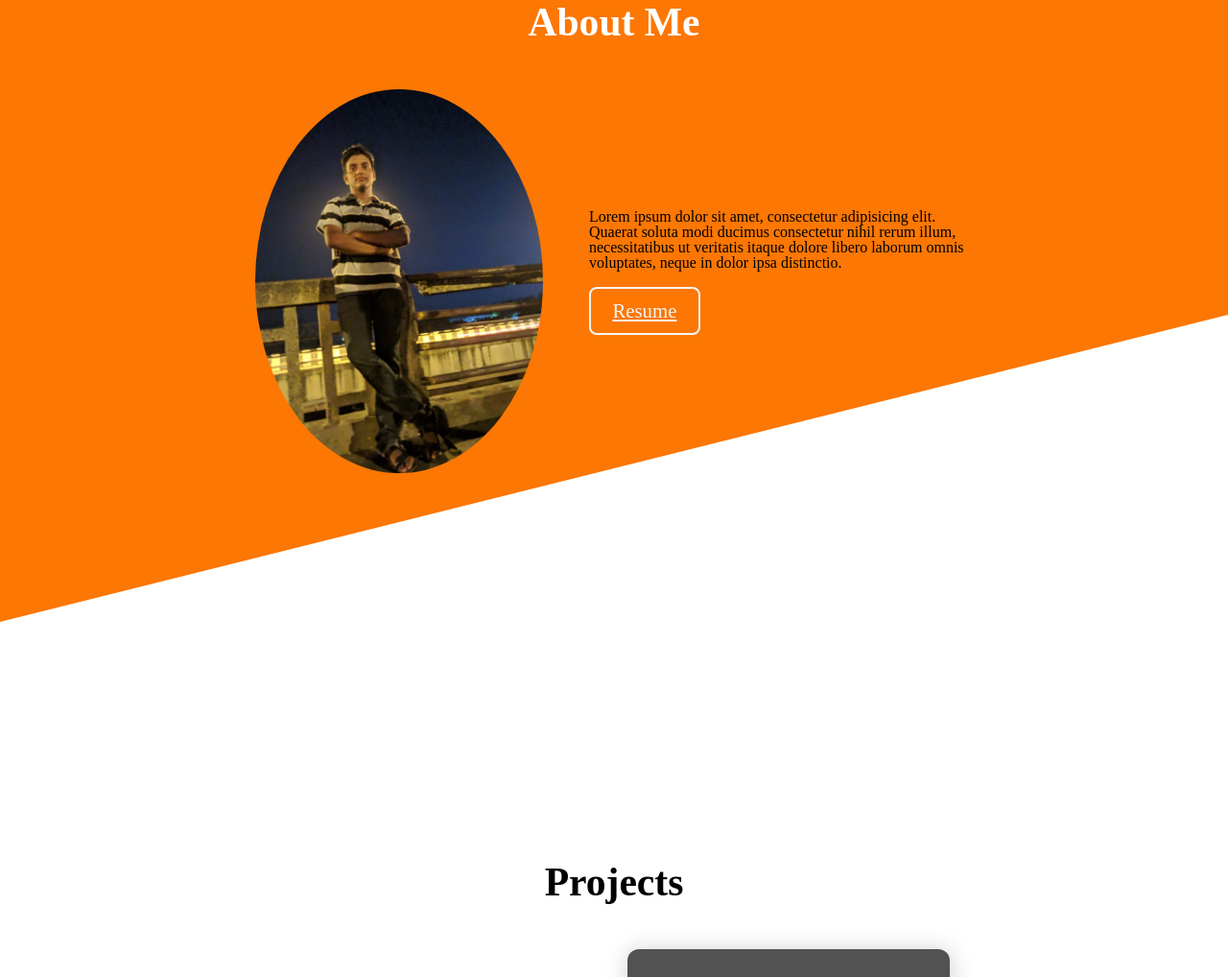
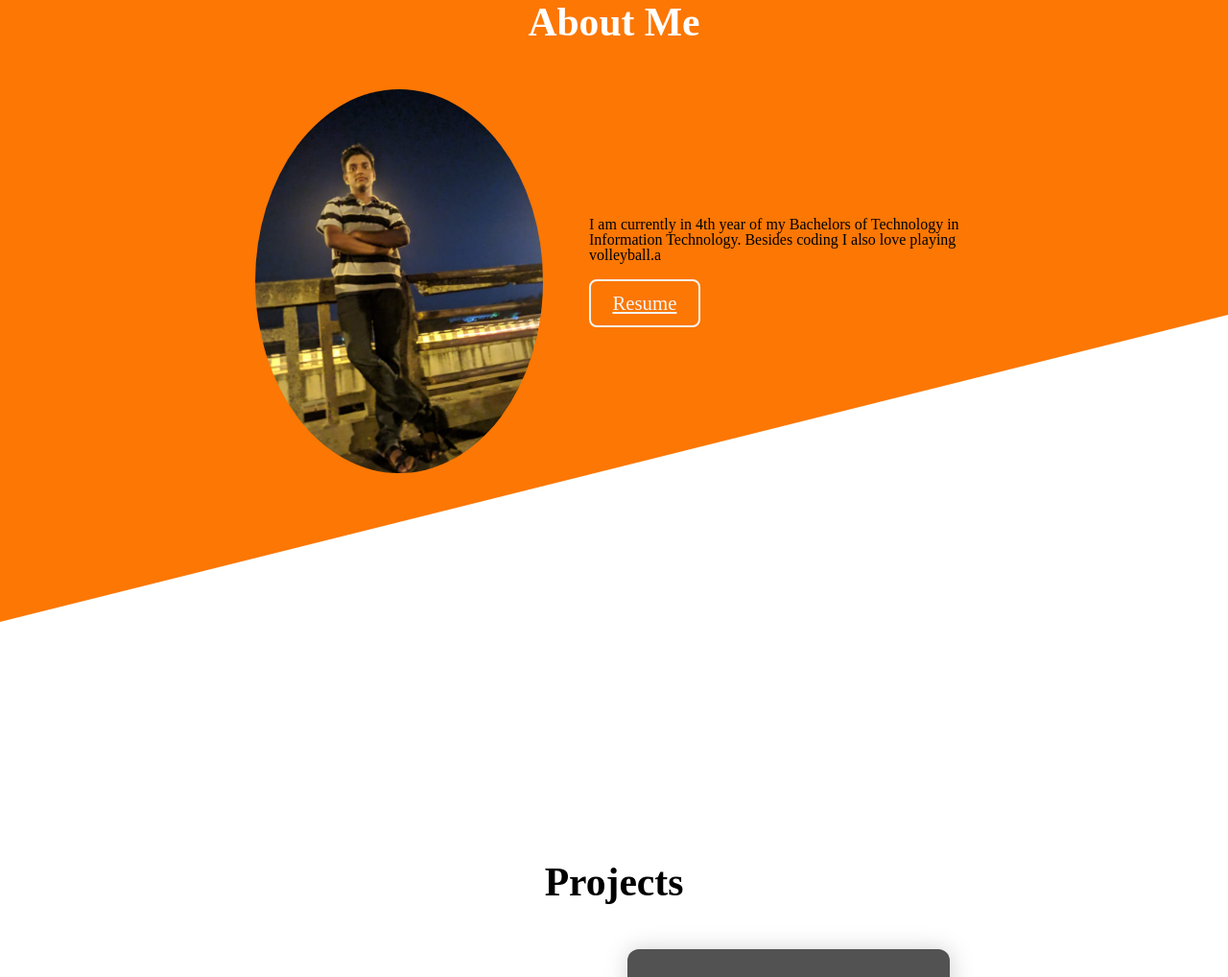
Before and after one commit to Tapidutta/portfolio, a plain HTML site: page index.html in a window 1280 px wide. Shown: the part 952-1970 px from the top of the page at 96% size. Drawn offline with Linux system fonts and the light colour scheme.

Commit message:
added about me

```diff
--- a/index.html
+++ b/index.html
@@ -29,10 +29,7 @@
         <div class="about-me-info">
           <img src="./tapi_dutta.jpeg" alt="profile" />
           <div>
-            <p>Lorem ipsum dolor sit amet, consectetur adipisicing elit. Quaerat soluta modi ducimus consectetur nihil
-              rerum
-              illum, necessitatibus ut veritatis itaque dolore libero laborum omnis voluptates, neque in dolor ipsa
-              distinctio.
+            <p>I am currently in 4th year of my Bachelors of Technology in Information Technology. Besides coding I also love playing volleyball.a
             </p>
             <div class="about-links"><a target="_blank" href="./tapi_dutta_resume.pdf" class="resume-link">Resume</a>
             </div>
```
